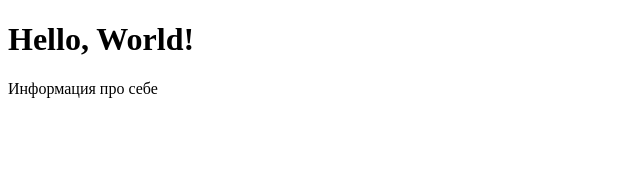
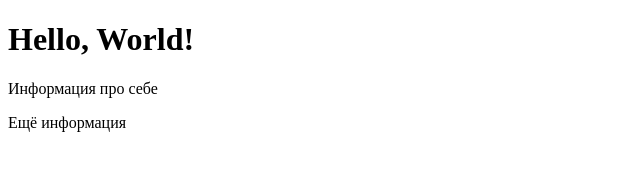
Before and after one commit to frienddrive6-afk/my-first-git-project, a plain HTML site: page index.html in a window 1280 px wide. Shown: the whole page, without its empty margins (0-640 px from the left). Drawn offline with Linux system fonts and the light colour scheme.

Commit message:
Add personal information

```diff
--- a/index.html
+++ b/index.html
@@ -8,5 +8,6 @@
 <body>
     <h1>Hello, World!</h1>
     <p>Информация про себе</p>
+    <p> Ещё информация</p>
 </body>
 </html>
```
